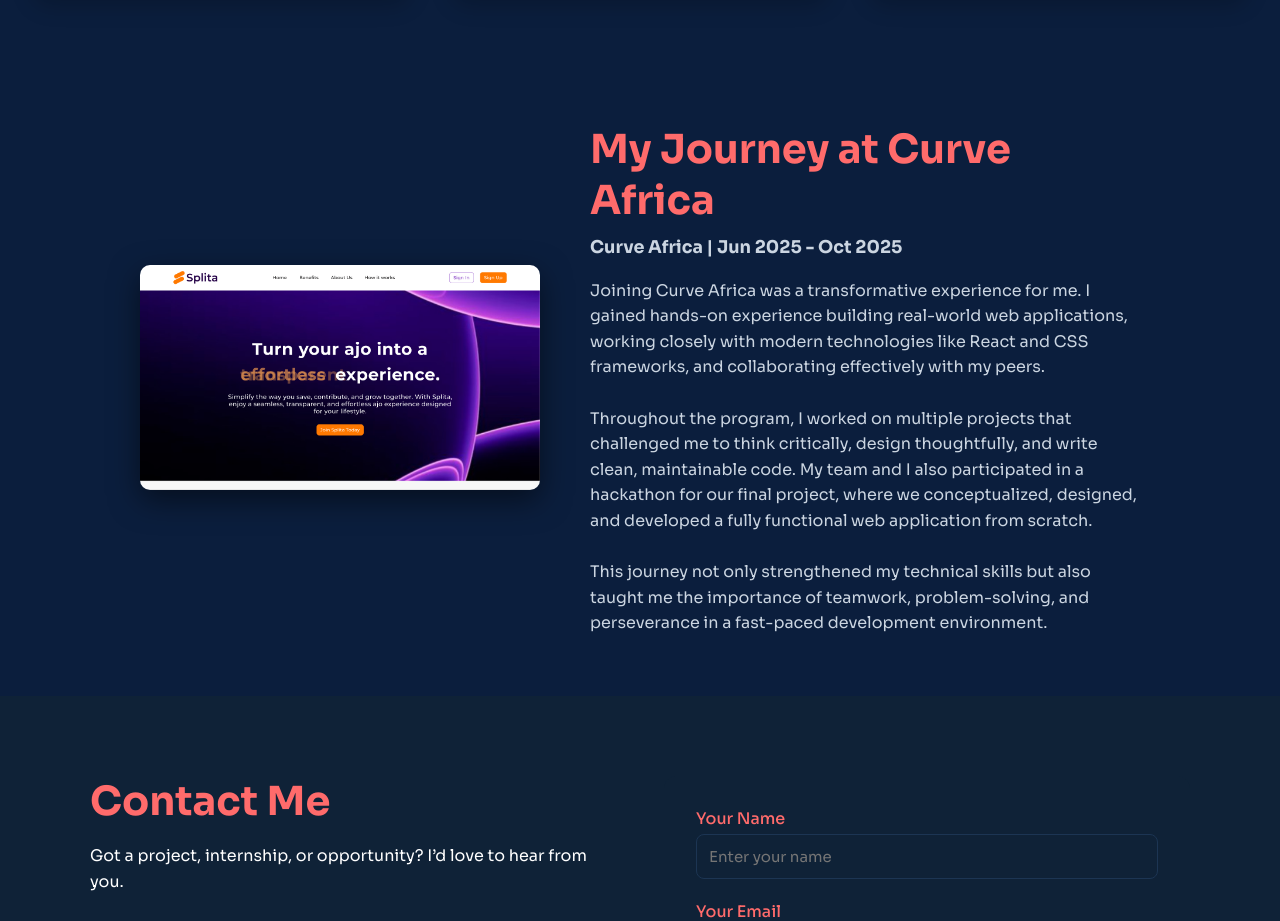
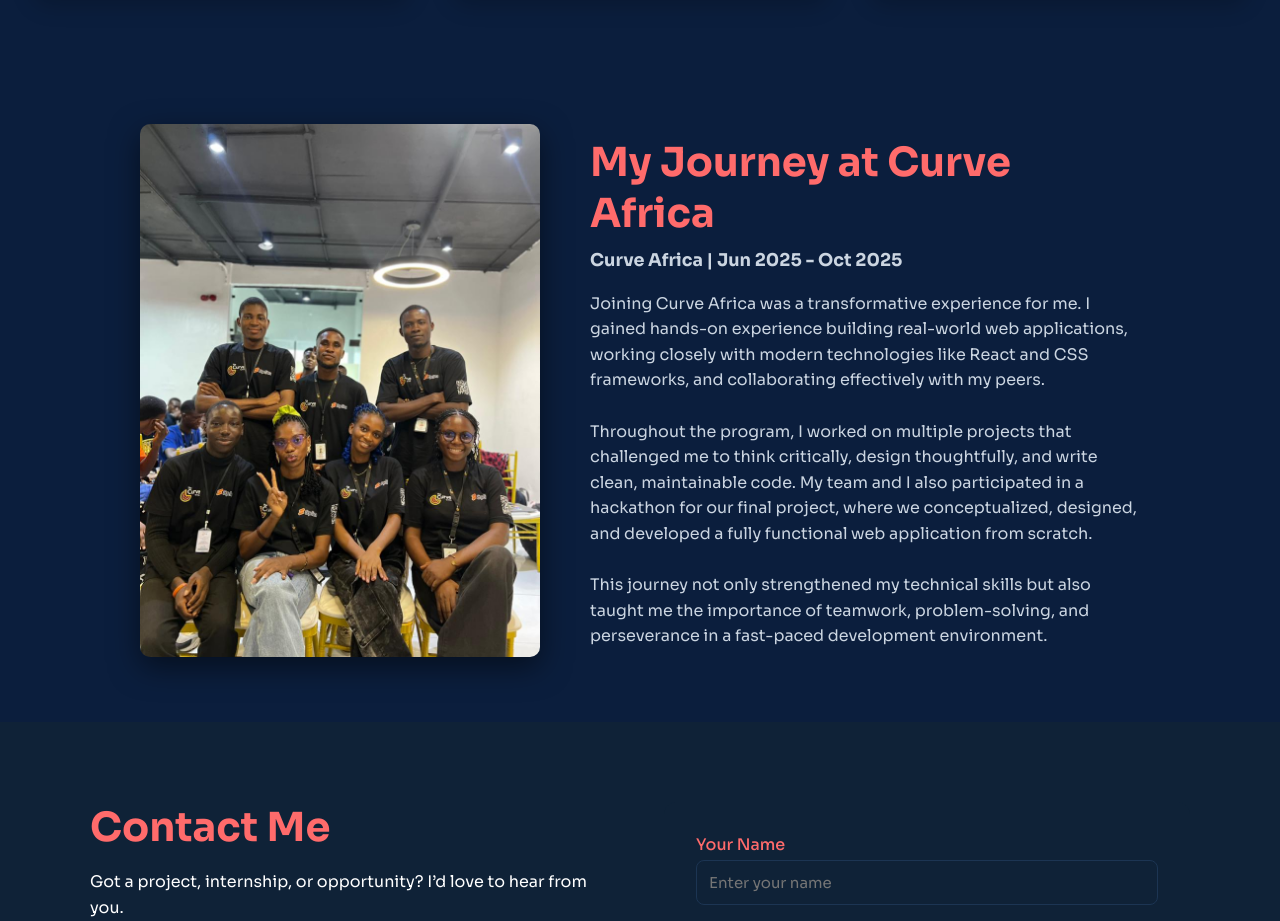
Before and after one commit to DevDemola/myportfolio, a React (Vite) app: page / in a window 1280 px wide. Shown: the part 3132-4053 px from the top of the page. Built offline with nearby package versions, Linux system fonts and the light colour scheme; a web font is replaced by a local one.

Commit message:
Added the image

```diff
--- a/src/Experience/Experience.jsx
+++ b/src/Experience/Experience.jsx
@@ -7,7 +7,7 @@
     <section className="experience" id="experience">
       <div className="experience-container">
         <div className="experience-image">
-          <img src="./Splita.png" alt="Experience" />
+          <img src="./Team Splita.jpg" alt="Experience" />
         </div>
 
         <div className="experience-text">
```
Also changed, not shown: public/Team Splita.jpg (added).
